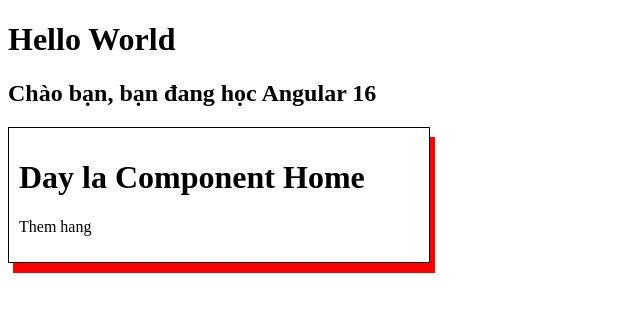
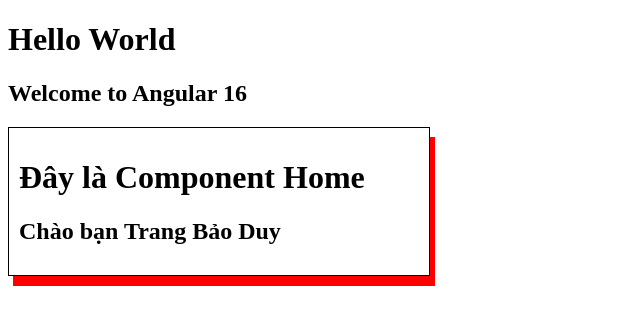
Before and after one commit to BaoDuy313/Angular16, an Angular app: page / in a window 1280 px wide. Shown: the top 324 px of the page, without its empty margins (0-640 px from the left). Built offline with nearby package versions, Linux system fonts and the light colour scheme.

Commit message:
DataBindingValue

```diff
--- a/src/app/app.component.html
+++ b/src/app/app.component.html
@@ -1,4 +1,4 @@
 <h1>Hello World</h1>
-<h2>Chào bạn, bạn đang học Angular 16</h2>
+<h2>Welcome to  Angular 16</h2>
 
 <app-home></app-home>
--- a/src/app/app.module.ts
+++ b/src/app/app.module.ts
@@ -1,10 +1,12 @@
 import { NgModule } from '@angular/core';
 import { BrowserModule } from '@angular/platform-browser';
+import { FormsModule } from '@angular/forms';
 
 import { AppRoutingModule } from './app-routing.module';
 import { AppComponent } from './app.component';
 import { HomeComponent } from './home/home.component';
 import { AboutComponent } from './about/about.component';
+
 
 @NgModule({
   declarations: [
@@ -14,7 +16,8 @@ import { AboutComponent } from './about/about.component';
   ],
   imports: [
     BrowserModule,
-    AppRoutingModule
+    AppRoutingModule,
+    FormsModule
   ],
   providers: [],
   bootstrap: [AppComponent]
--- a/src/app/home/home.component.html
+++ b/src/app/home/home.component.html
@@ -1,4 +1,7 @@
 <div class="test">
-    <h1>Day la Component Home</h1>
-    <p>Them hang</p>
+    <h1>Đây là Component Home</h1>
+
+
+    <h2>Chào bạn {{ name }}</h2>
+
 </div>
--- a/src/app/home/home.component.ts
+++ b/src/app/home/home.component.ts
@@ -1,10 +1,15 @@
-import { Component } from '@angular/core';
+import { Component, OnInit } from '@angular/core';
 
 @Component({
   selector: 'app-home',
   templateUrl: './home.component.html',
   styleUrls: ['./home.component.scss']
 })
-export class HomeComponent {
+export class HomeComponent implements OnInit {
+  public name = 'Trang Bảo Duy';
+
+  constructor(){}
+
+    ngOnInit(): void {}
 
 }
```
